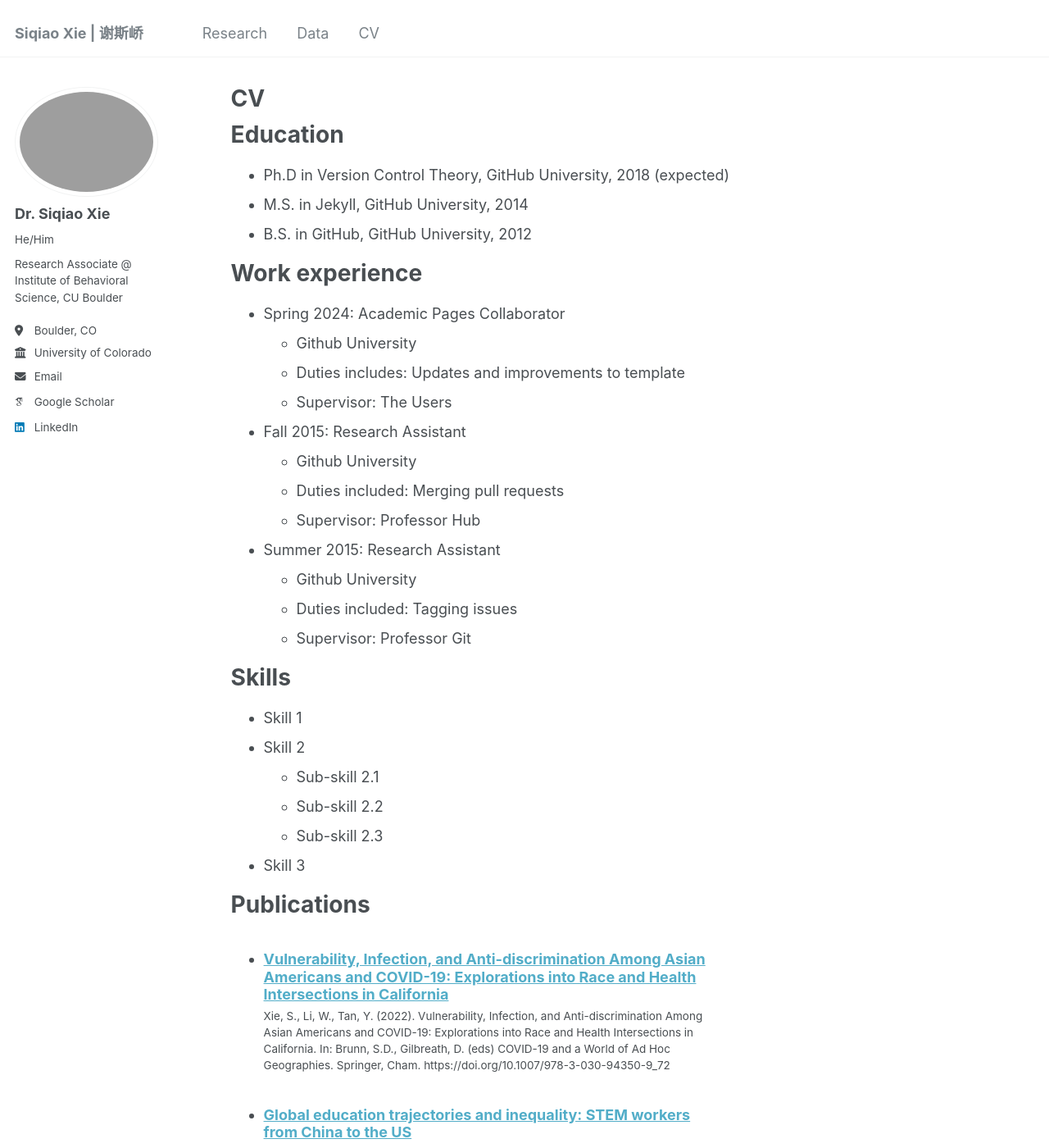
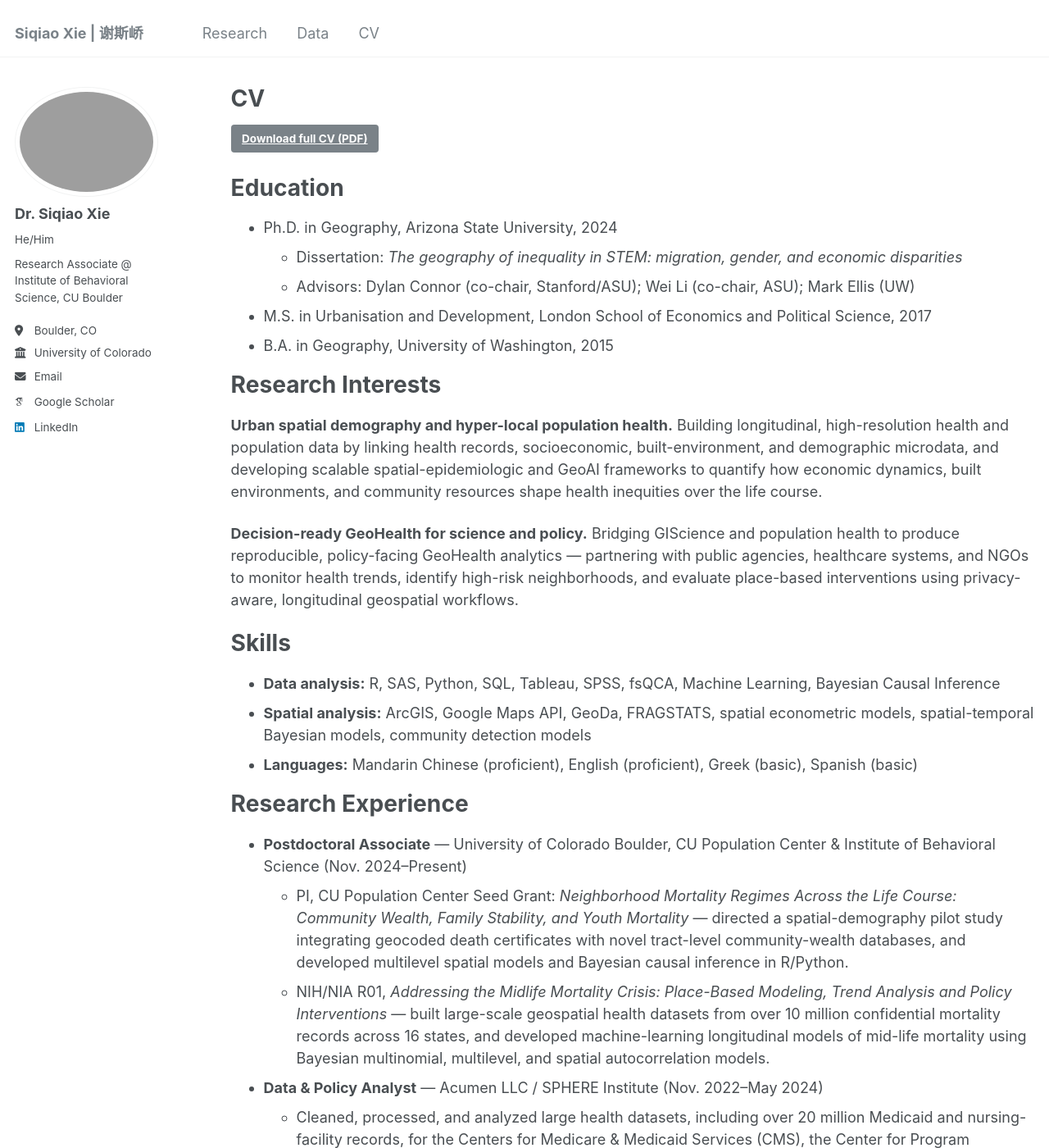
Before and after one commit to xiesiqiao/xiesiqiao.github.io, a Jekyll site: the page built from _pages/cv.md, in a window 1280 px wide and 1400 px high. Shown: the whole window at 82% size. Built offline with Jekyll 4.4.1, drawn with Linux system fonts in a browser that asks for light colours; some web fonts are replaced; some of the changed text lies outside the part shown.

Commit message:
Rewrite CV page with real content; refresh downloadable CV PDF
_pages/cv.md still had placeholder academicpages sample content
(fake degrees, 'Skill 1/2/3', a joke about Slack teams). Replaced
with real education, research interests, skills, research
experience, honors, and service, sourced from the current CV.
Also swapped files/xie_cv_new.pdf for the up-to-date version.

```diff
--- a/_pages/cv.md
+++ b/_pages/cv.md
@@ -9,37 +9,40 @@ redirect_from:
 
 {% include base_path %}
 
+[Download full CV (PDF)]({{ base_path }}/files/xie_cv_new.pdf){: .btn .btn--primary}
+
 Education
 ======
-* Ph.D in Version Control Theory, GitHub University, 2018 (expected)
-* M.S. in Jekyll, GitHub University, 2014
-* B.S. in GitHub, GitHub University, 2012
+* Ph.D. in Geography, Arizona State University, 2024
+  * Dissertation: *The geography of inequality in STEM: migration, gender, and economic disparities*
+  * Advisors: Dylan Connor (co-chair, Stanford/ASU); Wei Li (co-chair, ASU); Mark Ellis (UW)
+* M.S. in Urbanisation and Development, London School of Economics and Political Science, 2017
+* B.A. in Geography, University of Washington, 2015
 
-Work experience
+Research Interests
 ======
-* Spring 2024: Academic Pages Collaborator
-  * Github University
-  * Duties includes: Updates and improvements to template
-  * Supervisor: The Users
+**Urban spatial demography and hyper-local population health.** Building longitudinal, high-resolution health and population data by linking health records, socioeconomic, built-environment, and demographic microdata, and developing scalable spatial-epidemiologic and GeoAI frameworks to quantify how economic dynamics, built environments, and community resources shape health inequities over the life course.
 
-* Fall 2015: Research Assistant
-  * Github University
-  * Duties included: Merging pull requests
-  * Supervisor: Professor Hub
-
-* Summer 2015: Research Assistant
-  * Github University
-  * Duties included: Tagging issues
-  * Supervisor: Professor Git
+**Decision-ready GeoHealth for science and policy.** Bridging GIScience and population health to produce reproducible, policy-facing GeoHealth analytics — partnering with public agencies, healthcare systems, and NGOs to monitor health trends, identify high-risk neighborhoods, and evaluate place-based interventions using privacy-aware, longitudinal geospatial workflows.
 
 Skills
 ======
-* Skill 1
-* Skill 2
-  * Sub-skill 2.1
-  * Sub-skill 2.2
-  * Sub-skill 2.3
-* Skill 3
+* **Data analysis:** R, SAS, Python, SQL, Tableau, SPSS, fsQCA, Machine Learning, Bayesian Causal Inference
+* **Spatial analysis:** ArcGIS, Google Maps API, GeoDa, FRAGSTATS, spatial econometric models, spatial-temporal Bayesian models, community detection models
+* **Languages:** Mandarin Chinese (proficient), English (proficient), Greek (basic), Spanish (basic)
+
+Research Experience
+======
+* **Postdoctoral Associate** — University of Colorado Boulder, CU Population Center & Institute of Behavioral Science (Nov. 2024–Present)
+  * PI, CU Population Center Seed Grant: *Neighborhood Mortality Regimes Across the Life Course: Community Wealth, Family Stability, and Youth Mortality* — directed a spatial-demography pilot study integrating geocoded death certificates with novel tract-level community-wealth databases, and developed multilevel spatial models and Bayesian causal inference in R/Python.
+  * NIH/NIA R01, *Addressing the Midlife Mortality Crisis: Place-Based Modeling, Trend Analysis and Policy Interventions* — built large-scale geospatial health datasets from over 10 million confidential mortality records across 16 states, and developed machine-learning longitudinal models of mid-life mortality using Bayesian multinomial, multilevel, and spatial autocorrelation models.
+* **Data & Policy Analyst** — Acumen LLC / SPHERE Institute (Nov. 2022–May 2024)
+  * Cleaned, processed, and analyzed large health datasets, including over 20 million Medicaid and nursing-facility records, for the Centers for Medicare & Medicaid Services (CMS), the Center for Program Integrity, and the Nursing Home Quality Initiative.
+  * Developed a sequence-analysis method with clinicians and policy experts to detect fraud claims and drug abuse.
+* **Graduate Research Associate** — Arizona State University, Spatial Analysis Research Center (Aug. 2018–Nov. 2024)
+  * NIH R21, *Trends, transitions, and well-being in small-town America* — established typologies of longitudinal demographic and socioeconomic change using sequence analysis, machine-learning clustering, and geospatial analysis.
+  * NSF, *The creeping disaster along the coast* — analyzed built-environment features and urban landscape metrics for 709 U.S. commuting zones using remote sensing and the Ztrax dataset.
+  * Led the research design and analysis team for the *COVID-19 and a World of Ad Hoc Geographies* book project, including a community-level, race-specific social vulnerability index and California statewide hot-spot mapping of anti-Asian incidents with the Stop AAPI Hate coalition.
 
 Publications
 ======
@@ -59,6 +62,20 @@ Teaching
     {% include archive-single-cv.html %}
   {% endfor %}</ul>
 
-Service and leadership
+Selected Honors & Grants
 ======
-* Currently signed in to 43 different slack teams
+* 2026 — CU Population Center Seed Grant (NIH/NICHD-supported), *Neighborhood Mortality Regimes Across the Life Course* (PI, $12,909)
+* 2026 — Institute of Behavioral Science Summer RA Award, *Modeling Landscape Transitions and Emerging Fire Risk in the United States* (Faculty Advisor, $2,000)
+* Pending — Russell Sage Foundation, *The changing geography of racial wealth inequality, 1960–2022* (Co-I)
+* Pending — NIH/NICHD, *Youth Mortality, Mobility and Community Wealth* (PI, submission planned October 2026)
+
+Service and Leadership
+======
+* Journal reviewer: BMC Public Health, Demography, Sociology of Race and Ethnicity, Humanities and Social Sciences Communications, Computational Economics
+* Postdoc panelist, CU Boulder IBS Professionalization Seminar (ongoing)
+* Session Chair, *Geography of Mortality* I & II sessions, AAG 2026 Annual Meeting
+* Session Discussant, North American Meetings of the Regional Science Association (2025)
+
+Affiliations
+======
+Population Program (Institute of Behavioral Science, CU Boulder), Population Association of America, Association of American Geographers, Regional Science Association International, Sequence Analysis Association
```
Also changed, not shown: 1 other file.
